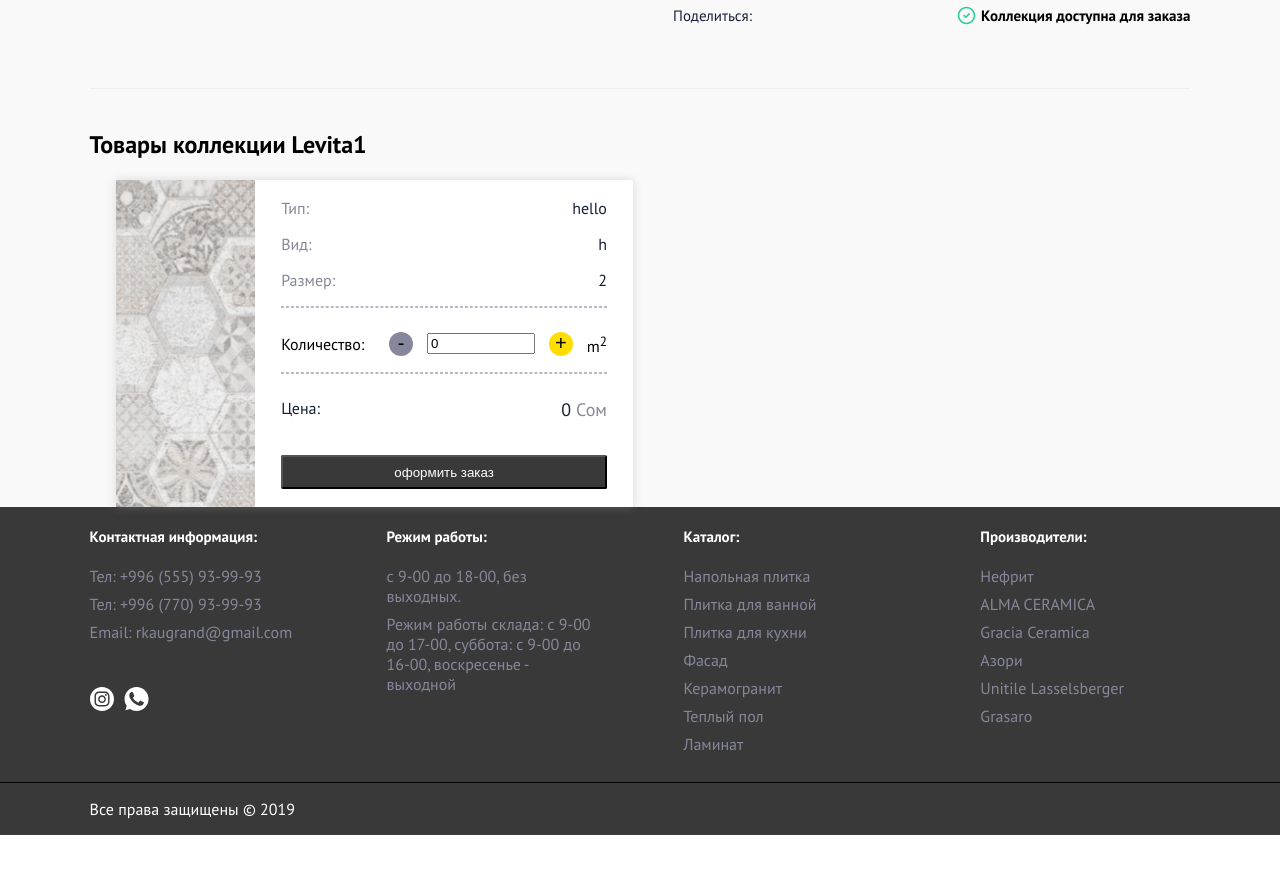
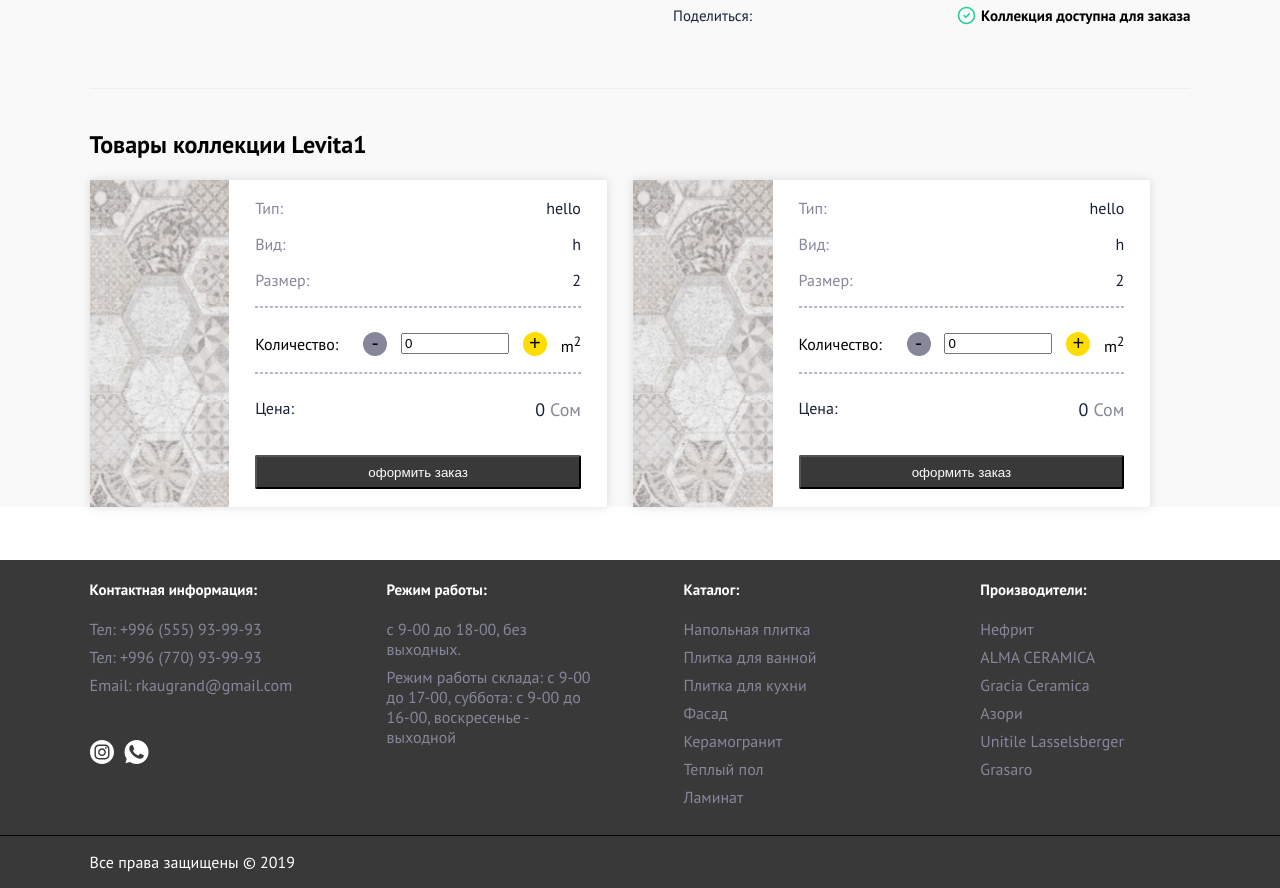
Before and after one commit to KGDreamTeam/roskeramika-front, a React (Create React App) app: page /collection/1 in a window 1280 px wide. Shown: the part 1360-2248 px from the top of the page. Before the commit the page ends 2195 px from the top, so only its background shows below. Built offline with nearby package versions, Linux system fonts and the light colour scheme.

Commit message:
bugfix: style refactoring

```diff
--- a/src/assets/style/pages/_collection.scss
+++ b/src/assets/style/pages/_collection.scss
@@ -95,13 +95,13 @@
 	}
 	.collection-products-wrapper{
 		width: 86%;
-		margin: 40px auto 0 auto;
+		margin: 40px auto 53px auto;
 		.collection-products{
 			display: flex;
-			flex: wrap;
+			flex-wrap: wrap;
 			.collection-product{
 				width: 47%;
-				margin-left: 26px;
+				margin-right: 26px;
 				display: flex;
 				background-color: white;
 				box-shadow: 0px 0px 10px rgba(163, 161, 161, 0.35);
--- a/src/components/pages/Collection.js
+++ b/src/components/pages/Collection.js
@@ -29,7 +29,7 @@ const Collection = (props) => {
 				surface={collection[0].surface}
 				style={collection[0].style}
 			/>
-			<CollectionProducts collection={collection[0].name} items={[{id: 1, view: 'h', size: '2', type: 'hello'}]} />
+			<CollectionProducts collection={collection[0].name} items={[{id: 1, view: 'h', size: '2', type: 'hello'}, {id: 2, view: 'h', size: '2', type: 'hello'}]} />
 		</div>
 	)
 }
```
Also changed, not shown: 1 other file (tests, documents, lock files or other folders).
